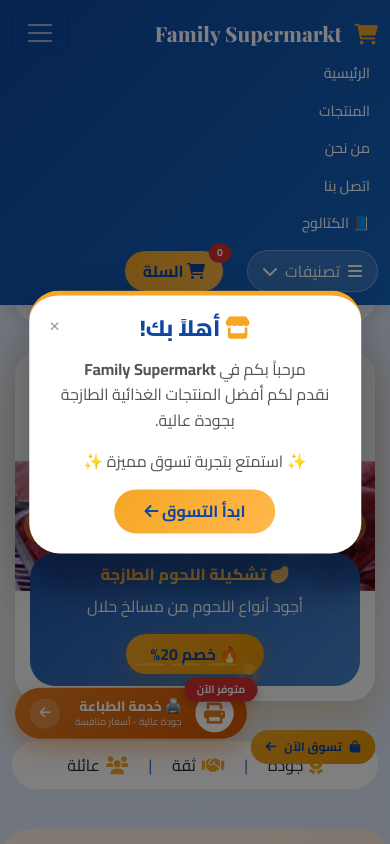
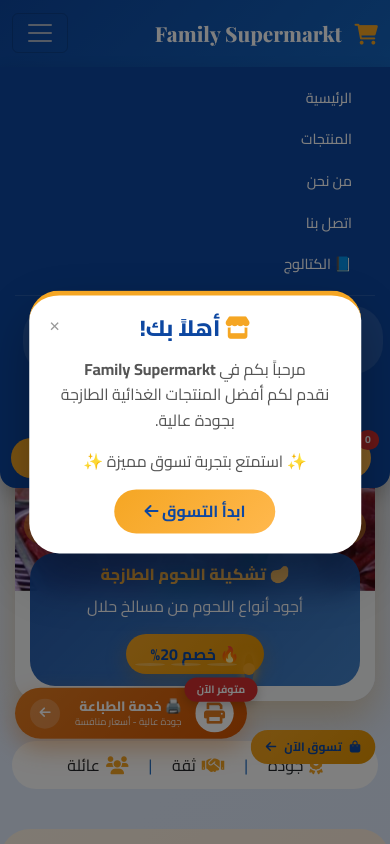
Before and after one commit to Sabri1989/family-supermarkt, a Flask app: page / in a window 390 px wide, after a click that opens the changed part. Run offline with Flask 3, Linux system fonts and the light colour scheme; data comes from the database, SQL or seed files in the repository; both versions use the stored data as it was after the commit; some libraries are stand-ins or nearby versions.

Commit message:
modify list menu

```diff
--- a/static/css/style.css
+++ b/static/css/style.css
@@ -2108,3 +2108,101 @@ html {
         height: 110px;
     }
 }
+/* ===== إصلاح القائمة المنسدلة للجوال ===== */
+
+/* جعل القائمة تظهر بشكل طبيعي (وليست كاملة الشاشة) */
+@media (max-width: 768px) {
+    .navbar-collapse {
+        background: #0d47a1;
+        padding: 10px 15px;
+        border-radius: 0 0 16px 16px;
+        max-height: 70vh;  /* ارتفاع أقصى 70% من الشاشة */
+        overflow-y: auto;  /* تمرير داخلي إذا زاد المحتوى */
+        position: absolute;
+        top: 100%;
+        left: 0;
+        right: 0;
+        z-index: 1050;
+        box-shadow: 0 8px 20px rgba(0,0,0,0.2);
+    }
+
+    /* تأكد من أن القائمة تظهر فوق المحتوى ولا تزاحمه */
+    .navbar-collapse.collapsing,
+    .navbar-collapse.show {
+        display: block !important;
+    }
+
+    /* تحسين مظهر الروابط في القائمة */
+    .navbar-nav .nav-link {
+        padding: 10px 15px !important;
+        border-bottom: 1px solid rgba(255,255,255,0.05);
+        font-size: 0.9rem;
+    }
+
+    .navbar-nav .nav-link:last-child {
+        border-bottom: none;
+    }
+
+    /* إصلاح أزرار البحث والسلة داخل القائمة المنسدلة */
+    .navbar-collapse .d-flex {
+        flex-direction: column;
+        gap: 8px;
+        margin-top: 10px;
+        padding-top: 10px;
+        border-top: 1px solid rgba(255,255,255,0.1);
+    }
+
+    .navbar-collapse .search-wrapper-top {
+        display: flex !important;
+        width: 100%;
+        background: rgba(255,255,255,0.1);
+        border-radius: 30px;
+        padding: 4px 8px 4px 12px;
+    }
+
+    .navbar-collapse .search-wrapper-top input {
+        width: 100%;
+        color: #fff;
+    }
+
+    .navbar-collapse .cart-btn {
+        width: 100%;
+        justify-content: center;
+    }
+
+    /* إخفاء القائمة المنسدلة للتصنيفات (dropdown) عند عدم الضغط عليها */
+    .nav-dropdown .dropdown-menu-custom {
+        position: static !important;
+        background: rgba(255,255,255,0.05);
+        border-radius: 12px;
+        padding: 8px 0;
+        margin-top: 4px;
+        box-shadow: none;
+        opacity: 1 !important;
+        visibility: visible !important;
+        display: none;
+    }
+
+    .nav-dropdown.show .dropdown-menu-custom {
+        display: block;
+    }
+
+    .nav-dropdown .dropdown-menu-custom a {
+        color: rgba(255,255,255,0.85) !important;
+        padding: 8px 16px;
+        font-size: 0.85rem;
+    }
+
+    .nav-dropdown .dropdown-menu-custom a:hover {
+        background: rgba(255,255,255,0.1);
+        color: #f5a623 !important;
+    }
+
+    .nav-dropdown .dropdown-btn {
+        background: rgba(255,255,255,0.1);
+        border: none;
+        border-radius: 30px;
+        padding: 6px 14px;
+        font-size: 0.85rem;
+    }
+}
```
Also changed, not shown: instance/supermarket.db.
